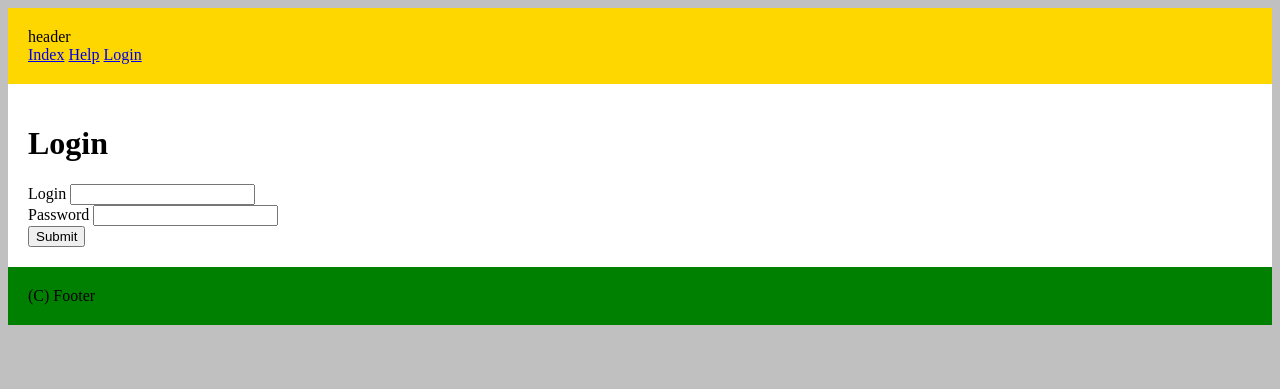
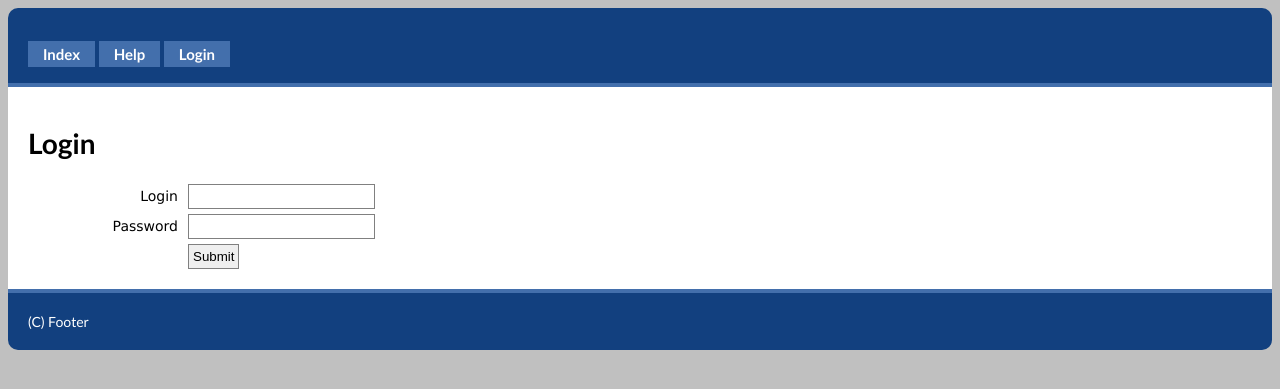
Before and after one commit to ivanchos/mvc, a PHP site: page /mvc/login in a window 1280 px wide. Shown: the top 389 px of the page. Run offline with PHP 8.4, Linux system fonts and the light colour scheme; some libraries are stand-ins or nearby versions.

Commit message:
change css, make user model and user form

```diff
--- a/controllers/dashboard.php
+++ b/controllers/dashboard.php
@@ -6,6 +6,7 @@ class Dashboard extends Controller
 			{
 				parent::__construct();
 				Session::init();
+				//returns value of $_SESSION['loggedIn'] defined in libs/session.php and set in models/login_model.php
 				$logged=Session::get('loggedIn');
 				if ($logged==false)
 					{
@@ -13,6 +14,7 @@ class Dashboard extends Controller
 						header('Location:../login');
 						exit;
 					}
+
 				$this->view->js=array('dashboard/js/default.js'); // this path because $js variable is in the view
 			}
 		function index()
@@ -22,7 +24,7 @@ class Dashboard extends Controller
 		function logout()
 			{
 				Session::destroy();
-				header('Location:../login');
+				header('location:'.URL.'login');
 				exit;
 			}
 		// AJAX function xhr (XMLHttpRequest)
--- a/controllers/index.php
+++ b/controllers/index.php
@@ -8,7 +8,7 @@ class Index extends Controller
 			}
 		function index()
 			{
-				echo "inside index index";
+				//echo "inside index index";
 				$this->view->render('index/index');
 			}
 		function details()
--- a/libs/controller.php
+++ b/libs/controller.php
@@ -3,7 +3,7 @@ class Controller
 	{
 		function __construct()
 			{
-				// echo "Main controller.<br />";
+				//echo "Main controller.<br />";
 				$this->view=new View();
 			}
 		public function loadModel($name)
--- a/models/login_model.php
+++ b/models/login_model.php
@@ -9,15 +9,19 @@ class Login_Model extends Model
 			{
 
 				// uses array key (:login, :password) instead array value ($login, $password) because it's a prepared statement in PDO
-				$sth=$this->db->prepare("SELECT id FROM users WHERE login=:login AND password=md5(:password)"); // returns object
+				$sth=$this->db->prepare("SELECT id,role FROM users WHERE login=:login AND password=md5(:password)"); // returns object
+				// $login=$_POST['login'], $password=$_POST['password']
 				$sth->execute(array(
 				':login'=>$_POST['login'], ':password'=>$_POST['password']
-				)); // $login=$_POST['login'], $password=$_POST['password']
-				//$data=$sth->fetchAll();
+				));
+
+				$data=$sth->fetch();
+
 				$count=$sth->rowCount();
 				if ($count>0)
 					{
 						Session::init();
+						Session::set('role', $data['role']);
 						Session::set('loggedIn', true);
 						header('Location:../dashboard');
 					}
--- a/public/css/default.css
+++ b/public/css/default.css
@@ -1,22 +1,71 @@
-body
-	{
-		background: silver;
-	}
+body {
+	background: silver;
+	font: 14px 'trebuchet ms', arial, sans-serif;
+}
 
-#header
-	{
-		background: gold;
-		padding: 20px;
-	}
+/** Structure */
+#header {
+	padding: 20px;
+	background: #12407f;
+	color: #fff;
+	border-top-left-radius: 10px;
+	border-top-right-radius: 10px;
+	border-bottom: 4px solid #436fac;
+}
 
-#content
-	{
-		background: white;
-		padding: 20px;
-	}
+#content {
+	background: #fff;
+	padding: 20px;
+}
 
-#footer
-	{
-		background: green;
-		padding: 20px;
-	}
+#footer {
+	background: #12407f;
+	color: #fff;
+	padding: 20px;
+	border-top: 4px solid #436fac;
+	border-bottom-left-radius: 10px;
+	border-bottom-right-radius: 10px;
+}
+
+/* Links */
+#header a {
+	color: #fff;
+	background: #436fac;
+	padding: 4px 15px;
+	text-decoration: none;
+	font-size: 15px;
+	font-weight: bolder;
+}
+
+#header a:hover {
+	background: #4d8add
+}
+
+/** Forms */
+form {
+	font: 100% verdana,arial,sans-serif;
+}
+
+form label {
+	display: block;
+	float: left;
+	width: 150px;
+	padding: 0;
+	margin: 9px 0 0;
+	text-align: right;
+}
+
+form input, form select {
+	width: auto;
+	margin: 5px 0 0 10px;
+	border: 1px solid gray;
+	padding: 4px;
+}
+
+form input[type=submit]:hover {
+	cursor: pointer;
+	background: silver;
+}
+
+
+form br {clear: left;}
--- a/views/header.php
+++ b/views/header.php
@@ -21,13 +21,26 @@
 Session::init();
 ?>
 <div id="header">
-header
 <br />
-<a href="<?php echo URL; ?>index">Index</a>
-<a href="<?php echo URL; ?>help">Help</a>
+<?php
+if (Session::get('loggedIn')==false):
+?>
+	<a href="<?php echo URL; ?>index">Index</a>
+	<a href="<?php echo URL; ?>help">Help</a>
+<?php
+endif;
+?>
 <?php
 if (Session::get('loggedIn')==true):
 ?>
+	<a href="<?php echo URL; ?>dashboard">Dashboard</a>
+		<?php
+		if (Session::get('role')=='owner'):
+		?>
+			<a href="<?php echo URL; ?>user">Users</a>
+		<?php
+		endif;
+		?>
 	<a href="<?php echo URL; ?>dashboard/logout">Logout</a>
 <?php
 else:
```
Also changed, not shown: controllers/user.php (added, +36 -0 lines), models/user_model.php (added, +15 -0 lines), views/help/index.php (+7 -1 lines), views/index/index.php (+7 -1 lines), views/user/index.php (added, +30 -0 lines).
